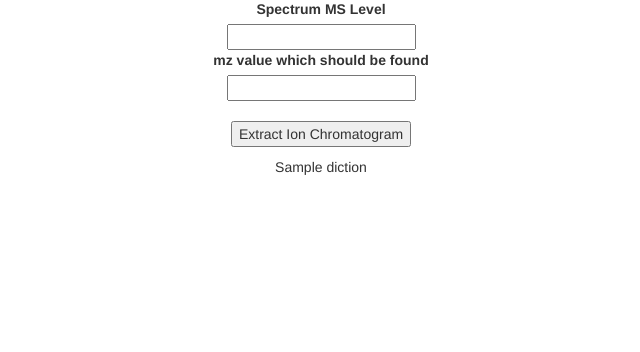
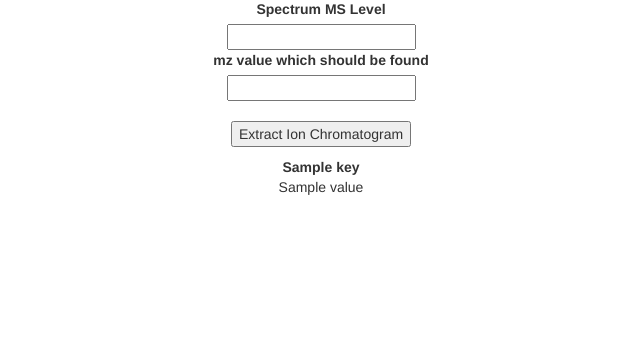
Before and after one commit to shihyinnn/HS698-project, a Flask app: template Flask_app/templates/ion_chromatogram.html in a window 1280 px wide. Shown: the part 71-423 px from the top of the page, without its empty margins (319-959 px from the left). Run offline with Flask 2, Linux system fonts and the light colour scheme; the template is opened without the code that fills it: values that come from a table or form of the project are taken from there, most other values are stand-ins (such as "Sample title", 1, 10 or a date in 2020); some libraries are stand-ins or nearby versions.

Commit message:
Use a for loop to print out the dictionary

```diff
--- a/Flask_app/templates/ion_chromatogram.html
+++ b/Flask_app/templates/ion_chromatogram.html
@@ -40,10 +40,15 @@
 
 
 
-
-    {% if diction %}
-        <p>{{ diction }}</p>
-    {% endif %}
+    <dl>
+        {% if diction %}
+            {% for key, value in diction.iteritems() %}
+            <dt>{{ key }}</dt>
+                <dd>{{ value }}</dd>
+            <br/>
+            {% endfor %}
+        {% endif %}
+    </dl>
 
 </div>
 </body>
```
